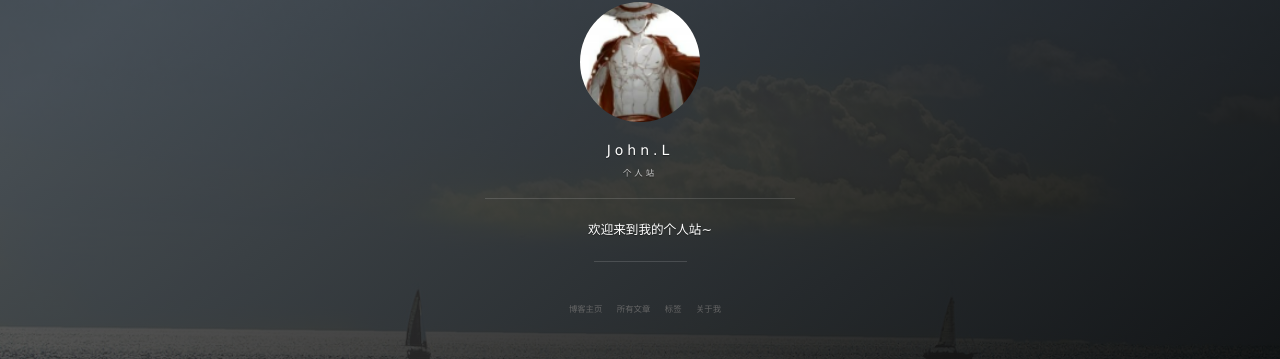
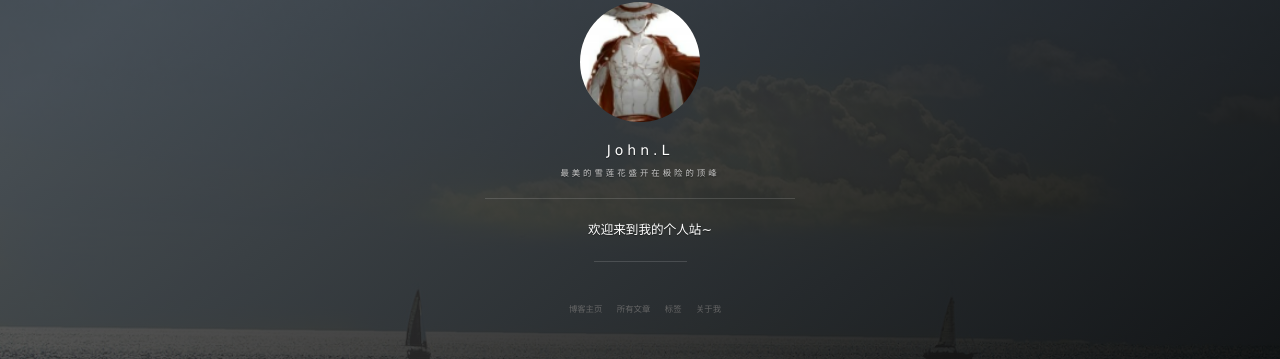
Before and after one commit to Johnny-Liao/Johnny-Liao.github.io, a Jekyll site: the page built from index.html, in a window 1280 px wide. Shown: the part 286-645 px from the top of the page. Built offline with Jekyll 4.4.1, drawn with Linux system fonts in a browser that asks for light colours; nearby versions of some CDN libraries; the list of posts is cut into pages by our own code; comment, search, counter and statistics services are not loaded.

Commit message:
Change config.

```diff
--- a/_config.yml
+++ b/_config.yml
@@ -1,6 +1,6 @@
 # Basic
 title: John.L
-subtitle: 个人站
+subtitle: 最美的雪莲花盛开在极险的顶峰
 description: 欢迎来到我的个人站~
 # 头像里面的标题
 avatarTitle: Johnny Liao
```
